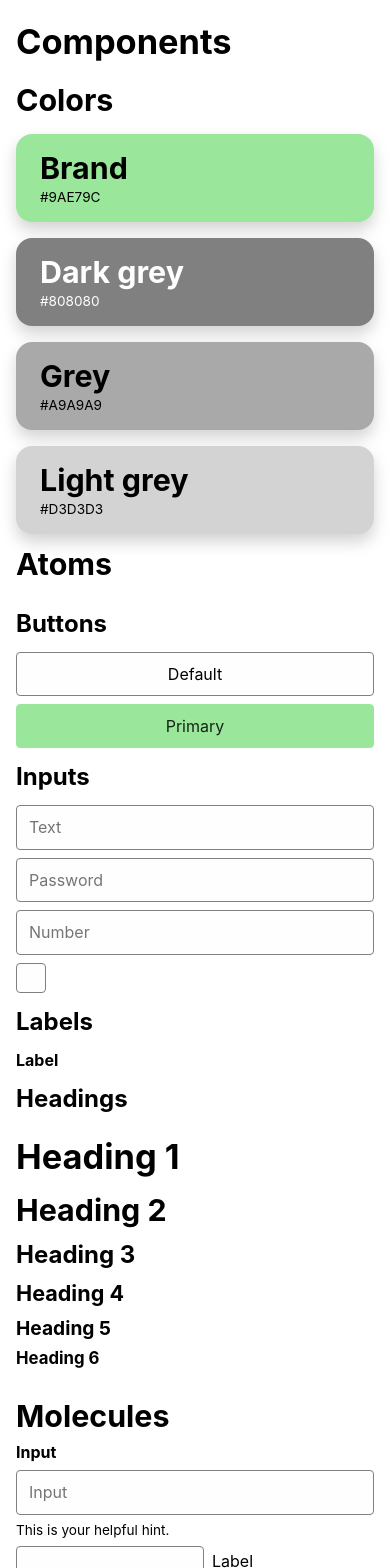
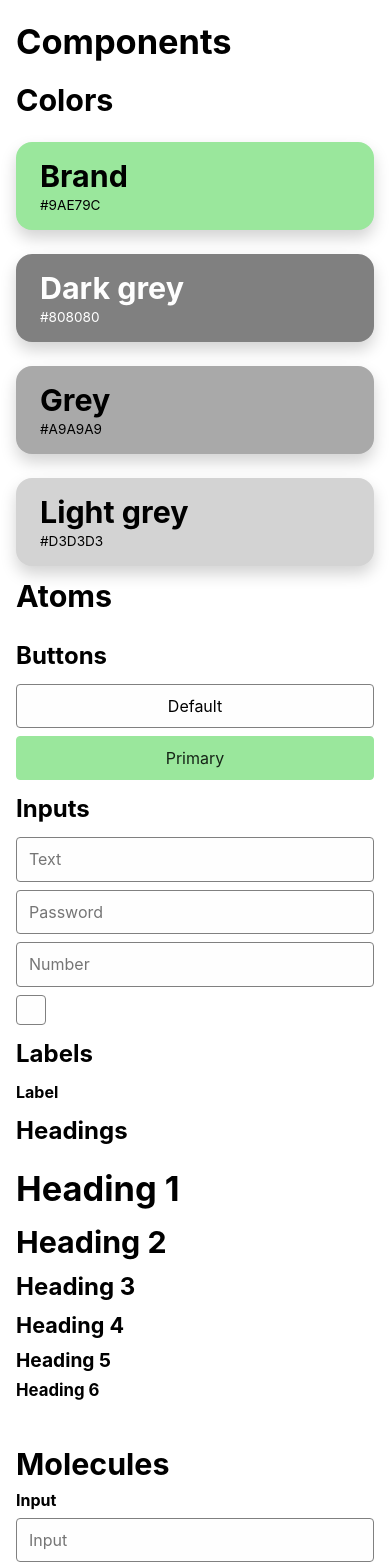
Before and after one commit to fseemann/react-design-system, a React (Create React App) app: page / in a window 390 px wide. Shown: the top 1568 px of the page. Built offline with nearby package versions, Linux system fonts and the light colour scheme.

Commit message:
Replace columns with row component

```diff
--- a/src/components/atoms/a-columns.css
+++ /dev/null
@@ -1,44 +0,0 @@
-.a-columns {
-    --spacing: 1.5em;
-
-    display: flex;
-    flex-direction: row;
-
-    align-items: center;
-}
-
-.a-columns > * {
-    flex: 1;
-}
-
-.a-columns--is-none {
-    --spacing: 0;
-}
-
-.a-columns--is-small {
-    --spacing: 0.5em;
-}
-
-.a-columns--is-medium {
-    --spacing: 1.0em;
-}
-
-.a-columns--is-large {
-    --spacing: 1.5em;
-}
-
-.a-columns > * + * {
-    margin-left: var(--spacing);
-}
-
-@media (max-width: 1023px) {
-    .a-columns:not(.a-columns--wrap-none) {
-        flex-direction: column;
-        align-items: normal;
-    }
-
-    .a-columns.a-columns:not(.a-columns--wrap-none) > * + * {
-        margin-left: 0;
-        margin-top: var(--spacing);
-    }
-}
--- a/src/components/atoms/a-columns.js
+++ /dev/null
@@ -1,34 +0,0 @@
-import React, { useMemo } from 'react'
-import PropTypes from 'prop-types'
-import './a-columns.css'
-import { className } from '../utilities'
-
-export default function AColumns (props) {
-  const className = useClassName(props)
-
-  return (
-    <div className={className}>
-      {props.children}
-    </div>
-  )
-}
-
-AColumns.propTypes = {
-  spacing: PropTypes.oneOf(['small', 'medium', 'large', 'none']).isRequired,
-  wrap: PropTypes.oneOf(['none'])
-}
-
-AColumns.defaultProps = {
-  spacing: 'medium'
-}
-
-function useClassName (props) {
-  return useMemo(
-    () => className([
-      'a-columns',
-      `a-columns--is-${props.spacing}`,
-      props.wrap && `a-columns--wrap-${props.wrap}`
-    ]),
-    [props.spacing, props.wrap]
-  )
-}
--- /dev/null
+++ b/src/components/atoms/a-row.css
@@ -0,0 +1,44 @@
+.a-row {
+    --column-spacing: var(--spacing-medium);
+}
+
+.a-row__a-columns {
+    display: flex;
+    flex-wrap: wrap;
+    margin: calc(var(--column-spacing) / 2 * -1);
+}
+
+.a-row__a-columns > * {
+    margin: calc(var(--column-spacing) / 2);
+
+    width: 100%;
+}
+
+.a-row__a-columns--is-none {
+    --column-spacing: 0;
+}
+
+.a-row__a-columns--is-small {
+    --column-spacing: var(--spacing-small);
+}
+
+.a-row__a-columns--is-medium {
+    --column-spacing: var(--spacing-medium);
+}
+
+.a-row__a-columns--is-large {
+    --column-spacing: var(--spacing-large);
+}
+
+.a-row__a-columns--wrap-none {
+    flex-wrap: nowrap;
+}
+
+
+@media (min-width: 576px) {
+    .a-row__a-columns > * {
+        flex-grow: 1;
+        flex-basis: 0;
+    }
+
+}
--- /dev/null
+++ b/src/components/atoms/a-row.js
@@ -0,0 +1,33 @@
+import React, { useMemo } from 'react'
+import PropTypes from 'prop-types'
+import './a-row.css'
+import { className } from '../utilities'
+
+export default function ARow (props) {
+  const className = useClassName(props)
+
+  return (
+    <div className={'a-row'}>
+      <div className={className}>
+        {props.children}
+      </div>
+    </div>
+  )
+}
+
+ARow.propTypes = {
+  spacing: PropTypes.oneOf(['small', 'medium', 'large', 'none']),
+  wrap: PropTypes.oneOf(['none'])
+}
+
+function useClassName (props) {
+  return useMemo(
+    () => className([
+      'a-row',
+      'a-row__a-columns',
+      props.spacing && `a-row__a-columns--is-${props.spacing}`,
+      props.wrap && `a-row__a-columns--wrap-${props.wrap}`
+    ]),
+    [props.spacing, props.wrap]
+  )
+}
--- a/src/components/atoms/a-stack.css
+++ b/src/components/atoms/a-stack.css
@@ -1,26 +1,26 @@
 .a-stack {
-    --spacing: 1.5em;
+    --stack-spacing: var(--spacing-medium);
 
     display: flex;
     flex-direction: column;
 }
 
 .a-stack--is-none {
-    --spacing: 0;
+    --stack-spacing: 0;
 }
 
 .a-stack--is-small {
-    --spacing: 0.5em;
+    --stack-spacing: var(--spacing-small);
 }
 
 .a-stack--is-medium {
-    --spacing: 1.0em;
+    --stack-spacing: var(--spacing-medium);
 }
 
 .a-stack--is-large {
-    --spacing: 1.5em;
+    --stack-spacing: var(--spacing-large);
 }
 
 .a-stack > * + * {
-    margin-top: var(--spacing);
+    margin-top: var(--stack-spacing);
 }
--- a/src/components/molecules/m-checkbox.js
+++ b/src/components/molecules/m-checkbox.js
@@ -2,7 +2,7 @@ import React from 'react'
 import PropTypes from 'prop-types'
 import AInput from '../atoms/a-input'
 import { useRandomId } from '../utilities'
-import AColumns from '../atoms/a-columns'
+import ARow from '../atoms/a-row'
 import ALabel from '../atoms/a-label'
 import './m-checkbox.css'
 
@@ -11,7 +11,7 @@ export default function MCheckbox (props) {
 
   return (
     <div className={'m-checkbox'}>
-      <AColumns
+      <ARow
         spacing={'small'}
         wrap={'none'}
       >
@@ -25,7 +25,7 @@ export default function MCheckbox (props) {
           variant={'light'}
           for={inputId}
         />
-      </AColumns>
+      </ARow>
     </div>
   )
 }
--- a/src/components/templates/t-components.js
+++ b/src/components/templates/t-components.js
@@ -8,7 +8,7 @@ import AStack from '../atoms/a-stack'
 import MInput from '../molecules/m-input'
 import MCheckbox from '../molecules/m-checkbox'
 import AHint from '../atoms/a-hint'
-import AColumns from '../atoms/a-columns'
+import ARow from '../atoms/a-row'
 import ACard from '../atoms/a-card'
 
 export default function TComponents () {
@@ -28,7 +28,7 @@ export default function TComponents () {
           <AHeading text={'Brand'} level={2} />
           <AHint text={'#9AE79C'} />
         </ACard>
-        <AColumns>
+        <ARow>
           <ACard color={['#808080', '#fefefe']}>
             <AHeading text={'Dark grey'} level={2} className="a-hero__title" />
             <AHint text={'#808080'} className="a-hero__description" />
@@ -41,7 +41,7 @@ export default function TComponents () {
             <AHeading text={'Light grey'} level={2} className="a-hero__title" />
             <AHint text={'#D3D3D3'} className="a-hero__description" />
           </ACard>
-        </AColumns>
+        </ARow>
       </AStack>
       <AStack>
         <AHeading
--- a/src/index.css
+++ b/src/index.css
@@ -23,6 +23,10 @@ code {
   --color-gray--dark: grey;
 
   --padding-default: 12px;
+
+  --spacing-small: 0.5em;
+  --spacing-medium: 1.5em;
+  --spacing-large: 2.25em;
 }
 
 .a-button, .a-input {
```
